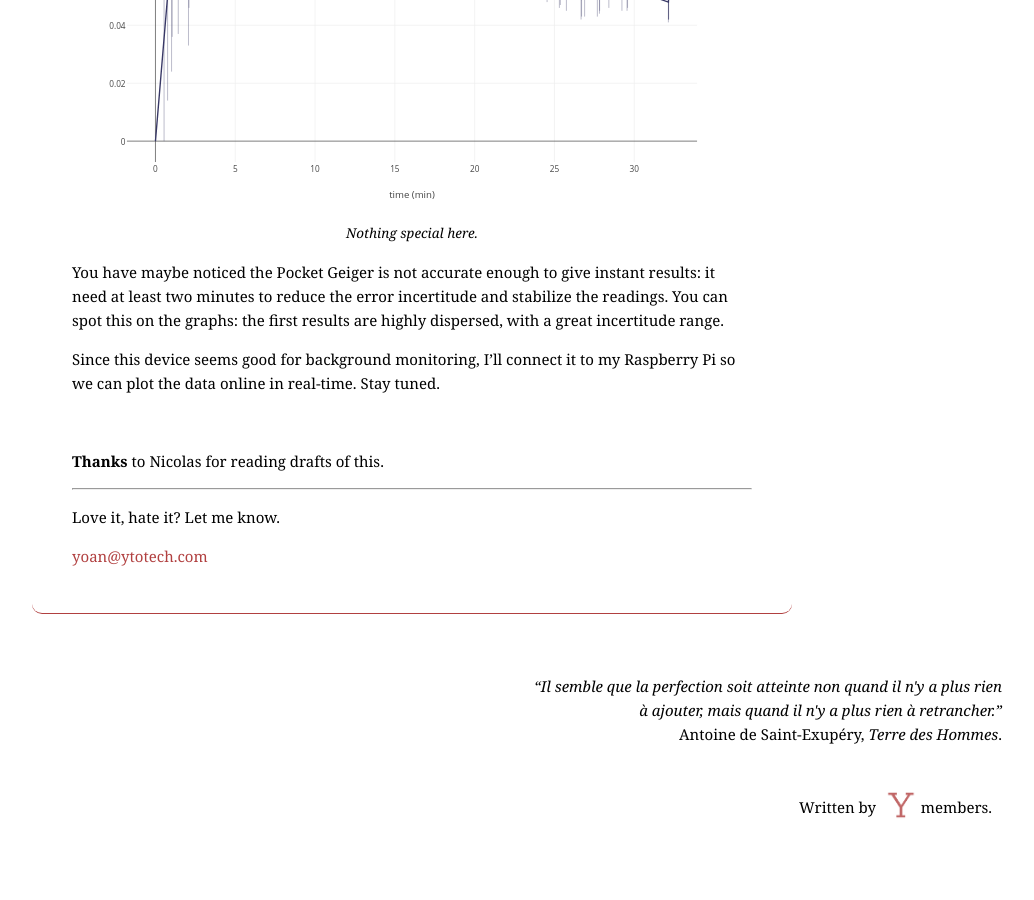
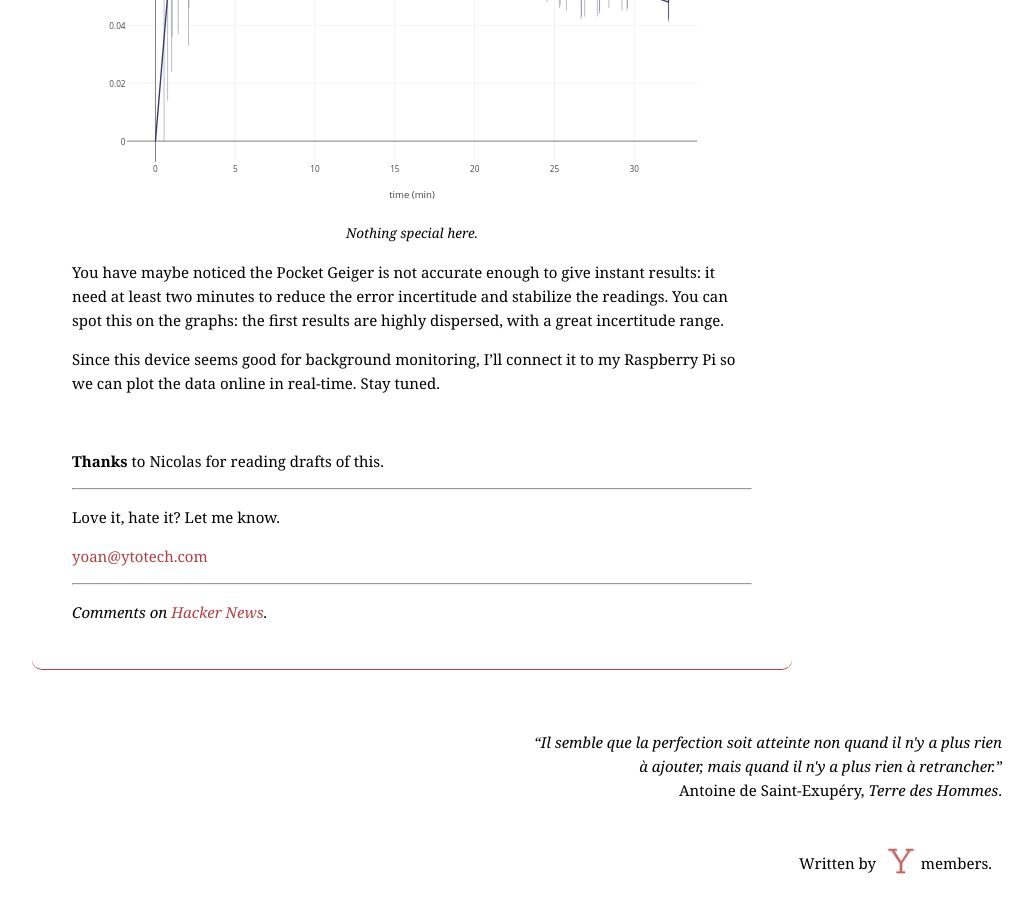
Before and after one commit to MonsieurV/monsieurv.github.io, a Jekyll site: the page built from _posts/2015-12-06-radiation-watch-arduino.markdown, in a window 1280 px wide and 900 px high, scrolled down 5259 px. Shown: the whole window, without its empty margins (128-1162 px from the left). Built offline with Jekyll 4.4.1, drawn with Linux system fonts in a browser that asks for light colours; some web fonts are replaced; before the commit the page ends 6103 px from its top, so only the background shows below that; some of the changed lines change nothing that is shown.

Commit message:
Add HN link

```diff
--- a/_posts/2015-12-06-radiation-watch-arduino.markdown
+++ b/_posts/2015-12-06-radiation-watch-arduino.markdown
@@ -7,6 +7,7 @@ tags: [Embedded systems, data logging, Arduino, Geiger counter]
 brief: "Play with an Arduino and the Radiation Watch Pocket Geiger to monitor radiation."
 draft: false
 lovehatefeedback: true
+hacker_news: https://news.ycombinator.com/item?id=10702855
 ---
 
 Some month ago a [client of mime][effi_synchrone] offered me a Geiger counter kit from [the Radiation Watch project][rw]. The last few weeks I was able to play with it.
```
